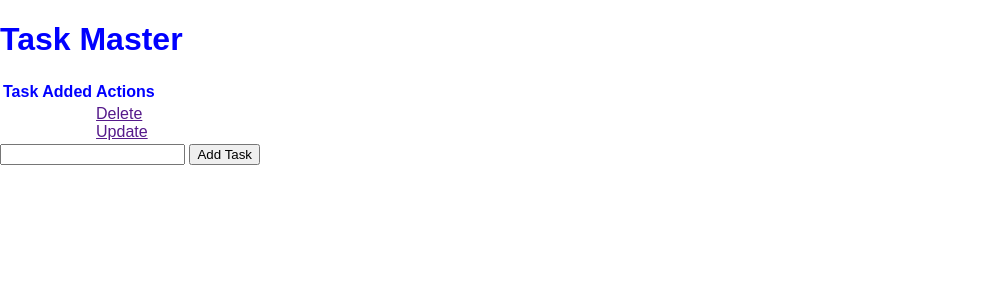
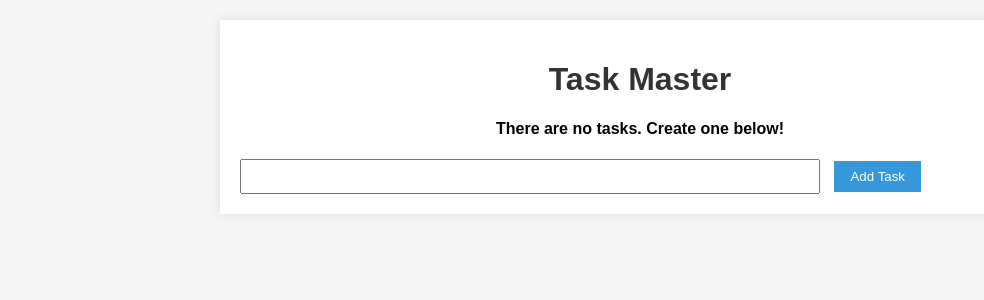
Before and after one commit to LuizMiguelGaio/Playground, a Flask app: page / in a window 1280 px wide. Shown: the top 300 px of the page, without its empty margins (0-984 px from the left). Run offline with Flask 3, Linux system fonts and the light colour scheme.

Commit message:
Finalizando primeiro app com Flask/Python

```diff
--- a/firstFlask/app.py
+++ b/firstFlask/app.py
@@ -1,4 +1,4 @@
-from flask import Flask, render_template, url_for, request
+from flask import Flask, render_template, url_for, request, redirect
 from flask_sqlalchemy import SQLAlchemy
 from datetime import datetime
 
@@ -17,9 +17,45 @@ class Todo(db.Model):
 @app.route('/', methods=['POST', 'GET'])
 def index():
     if request.method == 'POST':
-        return 'Hello'
+        task_content = request.form['content']
+        new_task = Todo(content=task_content)
+
+        try:
+            db.session.add(new_task)
+            db.session.commit()
+            return redirect('/')
+        except:
+            task = Todo.query.order
+            return 'There was an issue adding your task'
     else:
-        return render_template('index.html')
+        tasks = Todo.query.order_by(Todo.date_created).all()
+        return render_template('index.html', tasks=tasks)
+
+@app.route('/delete/<int:id>')
+def delete(id):
+    task_to_delete = Todo.query.get_or_404(id)
+
+    try:
+        db.session.delete(task_to_delete)
+        db.session.commit()
+        return redirect('/')
+    except:
+        return 'There was a problem deleting that task'
+
+@app.route('/update/<int:id>', methods=['GET', 'POST'])
+def update(id):
+    task = Todo.query.get_or_404(id)
+
+    if request.method == 'POST':
+        task.content = request.form['content']
+
+        try:
+            db.session.commit()
+            return redirect('/')
+        except:
+            return 'There was an issue updating your task.'
+    else:
+        return render_template('update.html', task=task)
 
 if __name__ == "__main__":
     with app.app_context(): #cria contexto da app
--- a/firstFlask/static/css/main.css
+++ b/firstFlask/static/css/main.css
@@ -1,5 +1,65 @@
 body {
+    font-family: Arial, sans-serif;
+    background-color: #f5f5f5;
     margin: 0;
-    font-family: sans-serif;
-    color: blue;
 }
+
+.content {
+    max-width: 800px;
+    margin: 20px auto;
+    padding: 20px;
+    background-color: #fff;
+    box-shadow: 0 0 10px rgba(0, 0, 0, 0.1);
+}
+
+h1 {
+    color: #333;
+}
+
+table {
+    width: 100%;
+    border-collapse: collapse;
+    margin-top: 20px;
+}
+
+th, td {
+    border: 1px solid #ddd;
+    padding: 10px;
+    text-align: left;
+}
+
+th {
+    background-color: #f2f2f2;
+}
+
+a {
+    text-decoration: none;
+    color: #3498db;
+    margin-right: 10px;
+}
+
+a:hover {
+    color: #2980b9;
+}
+
+form {
+    margin-top: 20px;
+}
+
+input[type="text"] {
+    width: 70%;
+    padding: 8px;
+    margin-right: 10px;
+}
+
+input[type="submit"] {
+    background-color: #3498db;
+    color: #fff;
+    border: none;
+    padding: 8px 16px;
+    cursor: pointer;
+}
+
+input[type="submit"]:hover {
+    background-color: #2980b9;
+}
--- a/firstFlask/templates/index.html
+++ b/firstFlask/templates/index.html
@@ -6,24 +6,29 @@
 
 {% block body %}
 <div class="content">
-    <h1>Task Master</h1>
-
+    <h1 style="text-align: center">Task Master</h1>
+    {% if tasks|length < 1 %}
+    <h4 style="text-align: center">There are no tasks. Create one below!</h4>
+    {% else %}
     <table>
         <tr>
             <th>Task</th>
             <th>Added</th>
             <th>Actions</th>
         </tr>
-        <tr>
-            <td></td>
-            <td></td>
-            <td>
-                <a href="">Delete</a>
-                <br>
-                <a href="">Update</a>
-            </td>
-        </tr>
+        {% for task in tasks %}
+            <tr>
+                <td>{{ task.content }}</td>
+                <td>{{ task.date_created.date() }}</td>
+                <td>
+                    <a href="/delete/{{task.id}}">Delete</a>
+                    <br>
+                    <a href="/update/{{task.id}}">Update</a>
+                </td>
+            </tr>
+        {% endfor %}
     </table>
+    {% endif %}
 
     <form action="/" method="POST">
         <input type="text" name="content" id="content">
```
Also changed, not shown: firstFlask/templates/update.html (added, +16 -0 lines), firstFlask/instance/test.db.
